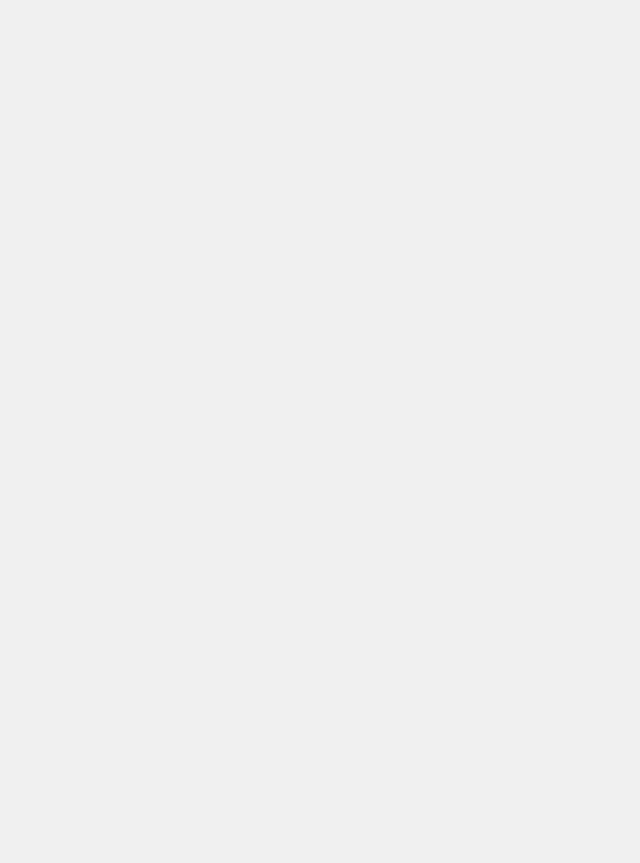
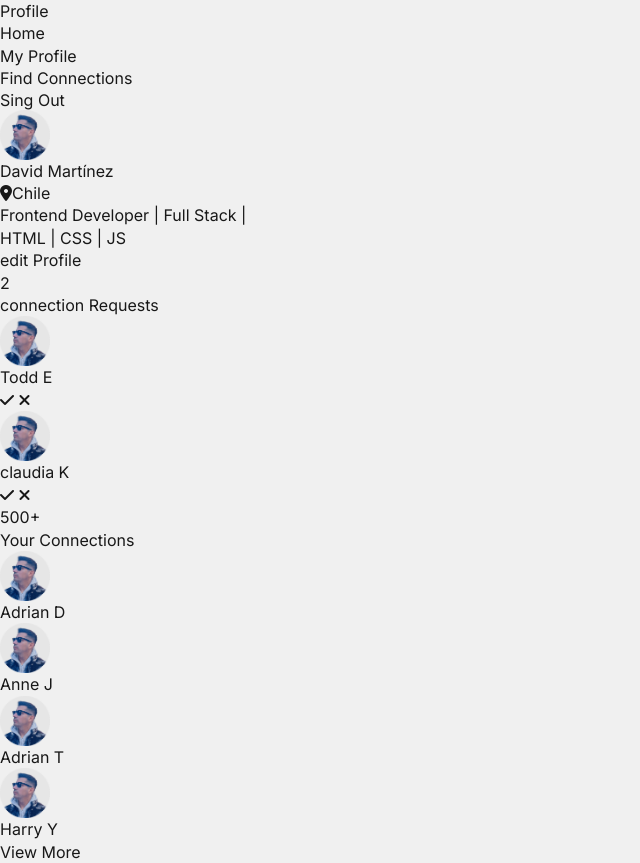
Before and after one commit to dmmtdeveloper/Pagina-de-perfil, a plain HTML site: page index.html in a window 1280 px wide. Shown: the whole page, without its empty margins (0-640 px from the left). Before the commit the page ends 800 px from the top, so only its background shows below. Drawn offline with Linux system fonts and the light colour scheme; files that its build step writes are made by us from their sources.

Commit message:
He creado las clases
clases creadas

```diff
--- a/css/style.css
+++ b/css/style.css
@@ -97,3 +97,58 @@ body{
     -webkit-font-smoothing: antialiased ;
     -moz-osx-font-smoothing: grayscale;
 }
+
+/* ------header------ */
+.header{}
+.nav{}
+.nav__title{}
+.nav__links{}
+.nav__link{}
+.nav__cta{}
+
+/* ------main------ */
+.main{}
+.main__section{}
+.main__background{}
+.main__items{}
+.main__picture{}
+.main__img{}
+
+.main__texts{}
+.main__title{}
+.main__subtitle{}
+.fa-solid{}
+.main__paragraph{}
+.main__text{}
+
+
+.main__aside{}
+.aside__container{}
+.aside__connection{}
+.aside__number{}
+.aside__paragraph{}
+.aside__persons{}
+.aside__person{}
+.aside__img{}
+.aside__check{}
+
+
+
+
+
+
+
+
+
+
+
+
+
+
+
+
+
+
+img{
+    width: 50px;
+}
--- a/index.html
+++ b/index.html
@@ -1,18 +1,107 @@
 <!DOCTYPE html>
 <html lang="en">
+
 <head>
   <meta charset="UTF-8">
   <meta name="viewport" content="width=device-width, initial-scale=1.0">
-  <link rel="stylesheet" href="style.css">
+  <link rel="stylesheet" href="css/style.css">
   <link rel="preconnect" href="https://fonts.googleapis.com">
   <link rel="preconnect" href="https://fonts.gstatic.com" crossorigin>
   <link href="https://fonts.googleapis.com/css2?family=Inter:wght@300;400;500;600;700&display=swap" rel="stylesheet">
   <script src="https://kit.fontawesome.com/b49fb6c5f6.js" crossorigin="anonymous"></script>
   <title>Página de perfil</title>
 </head>
+
 <body>
   <header class="header">
+    <nav class="nav">
+      <h1 class="nav__title">Profile</h1>
 
+      <ul class="nav__links">
+        <li class="nav__link">Home</li>
+        <li class="nav__link">My Profile</li>
+        <li class="nav__link">Find Connections</li>
+      </ul>
+
+      <button class="nav__cta">Sing Out</button>
+    </nav>
   </header>
+
+  <main class="main">
+    <section class="main__section">
+      <div class="main__background"></div>
+      <div class="main__items">
+        <figure class="main__picture">
+          <img src="assets/David.png" alt="" class="main__img">
+        </figure>
+
+        <div class="main__texts">
+          <h1 class="main__title">David Martínez</h1>
+          <h2 class="main__subtitle"><i class="fa-solid fa-location-dot"></i>Chile</h2>
+          <p class="main__paragraph">Frontend Developer | Full Stack | <br> HTML | CSS | JS</p>
+          <p class="main__text">edit Profile</p>
+        </div>
+      </div>
+    </section>
+
+    <aside class="main__aside">
+      <section class="aside__container">
+        <div class="aside__connection">
+          <p class="aside__number">2</p>
+          <p class="aside__paragraph">connection Requests</p>
+        </div>
+
+          <div class="aside__persons">
+            <div class="aside__person">
+              <p class="aside__paragraph"><img class="aside__img" src="assets/David.png" alt="">Todd E</p>
+              <div class="aside__check">
+                <i class="fa-solid fa-check"></i>
+                <i class="fa-solid fa-xmark"></i>
+              </div>
+            </div>
+
+            <div class="aside__person">
+              <p class="aside__paragraph"><img class="aside__img" src="assets/David.png" alt="">claudia K</p>
+              <div class="aside__check">
+                <i class="fa-solid fa-check"></i>
+                <i class="fa-solid fa-xmark"></i>
+              </div>
+            </div>
+          </div>
+      </section>
+    </aside>
+
+    <aside class="main__aside">
+      <section class="aside__container">
+        <div class="aside__connection">
+          <p class="aside__number">500+</p>
+          <p class="aside__paragraph">Your Connections</p>
+        </div>
+
+          <div class="aside__persons">
+            <div class="aside__person">
+              <p class="aside__paragraph"><img class="aside__img" src="assets/David.png" alt="">Adrian D</p>
+            </div>
+
+            <div class="aside__person">
+              <p class="aside__paragraph"><img class="aside__img" src="assets/David.png" alt="">Anne J</p>
+            </div>
+
+            <div class="aside__person">
+              <p class="aside__paragraph"><img class="aside__img" src="assets/David.png" alt="">Adrian T</p>
+            </div>
+
+            <div class="aside__person">
+              <p class="aside__paragraph"><img class="aside__img" src="assets/David.png" alt="">Harry Y</p>
+            </div>
+          </div>
+      </section>
+
+      <div class="aside__container">
+        <p class="aside__paragrap">View More</p>
+      </div>
+    </aside>
+  </main>
 </body>
+
 </html>
```
Also changed, not shown: assets/David.png (added).
